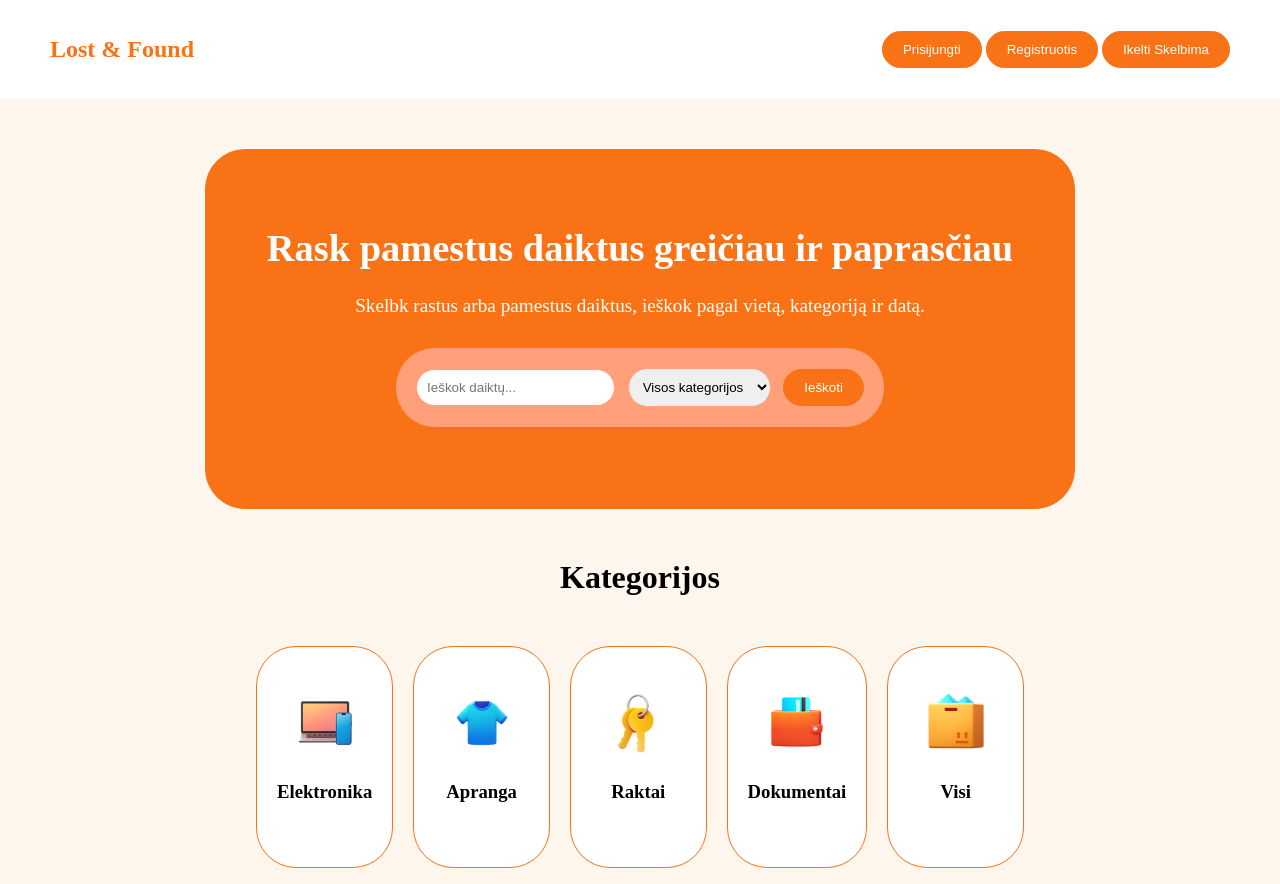
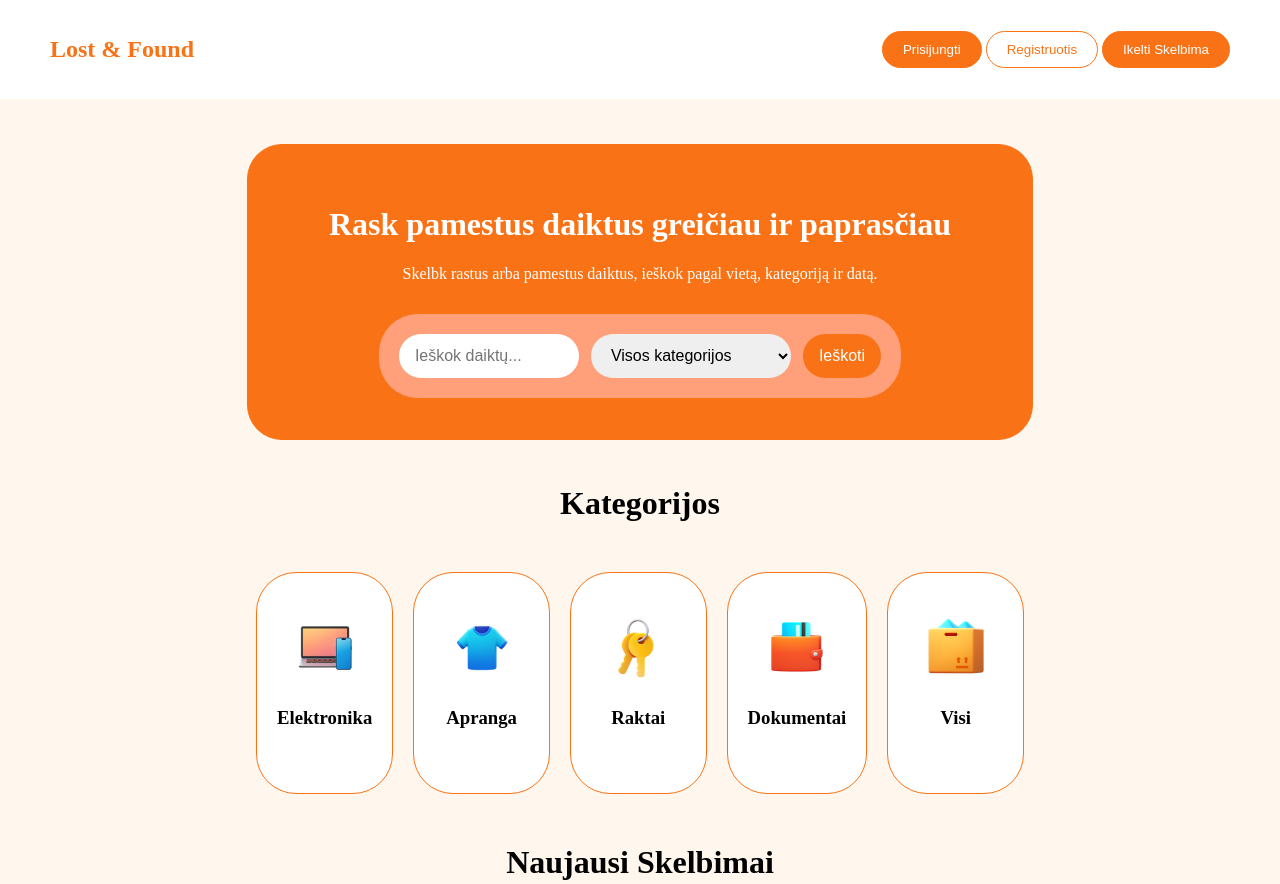
Before and after one commit to Laimonas-Vasiliauskas/Lost-And-Found, a plain HTML site: page index.html in a window 1280 px wide. Shown: the top 884 px of the page. Drawn offline with Linux system fonts and the light colour scheme.

Commit message:
fix: update category.html, index.html, register.html, css/style.css

```diff
--- a/css/style.css
+++ b/css/style.css
@@ -55,35 +55,87 @@ button{
 .btn:active {
     transform: scale(0.96);
 }
-.hero{
+#register-btn {
+    background-color: white;
+    color: #f97316;
+    border: 1px solid #f97316;
+}
+#register-form {
+    display: flex;
+    justify-content: center;
+    align-items: center;
+    margin: 50px auto;
+    width: 60%;
+}
+input {
+    padding: 10px;
+    border: 1px solid lightsalmon;
+    border-radius: 20px;
+    margin-bottom: 15px;
+    width: 100%;
+}
+.hero {
     background-color: #f97316;
     color: white;
     display: flex;
     justify-content: center;
     align-items: center;
     text-align: center;
-    margin: 50px auto;
-    padding: 50px;
-    border: #f97316 solid 1px;
-    border-radius: 40px;
-    width: 60%;
-    font-size: larger;
+    border: 1px solid #f97316;
+    border-radius: 30px;
 }
-.search-container{
+.hero-home {
+    background-color: #f97316;
+    color: white;
+    text-align: center;
+    margin: 45px auto;
+    padding: 40px;
+    border-radius: 35px;
+    width: 55%;
+}
+.hero-form {
+    margin: 60px auto;
+    padding: 30px;
+    max-width: 400px;
+    width: 100%;
+}
+.search-container {
     display: flex;
-    justify-content: space-between;
     align-items: center;
-    margin: 30px auto;
-    width: 60%;
+    justify-content: center;
+    gap: 12px;
+    margin: 30px auto 0;
+    width: fit-content;
+    max-width: 100%;
     background-color: lightsalmon;
     padding: 20px;
     border: 1px solid #f97316;
     border-radius: 40px;
+    flex-wrap: wrap;
 }
-select, input {
-    padding: 10px;
-    border: 1px solid lightsalmon;
-    border-radius: 20px;
+.search-container input,
+.search-container select,
+.search-container button {
+    height: 44px;
+    padding: 0 16px;
+    margin: 0;
+    border-radius: 22px;
+    font-size: 16px;
+    box-sizing: border-box;
+}
+.search-container input {
+    width: 180px;
+    border: none;
+}
+.search-container select {
+    width: 200px;
+    border: none;
+}
+.search-container button {
+    background-color: #f97316;
+    color: white;
+    border: none;
+    white-space: nowrap;
 }
 .category-list {
     display: flex;
--- a/index.html
+++ b/index.html
@@ -18,7 +18,7 @@
   </nav>
 </header>
 <body>
-  <div class="hero">
+ <div class="hero hero-home">
     <div>
       <h1>Rask pamestus daiktus greičiau ir paprasčiau</h1>
       <p>Skelbk rastus arba pamestus daiktus, ieškok pagal vietą, kategoriją ir datą.</p>
```
Also changed, not shown: register.html (+37 -13 lines).
